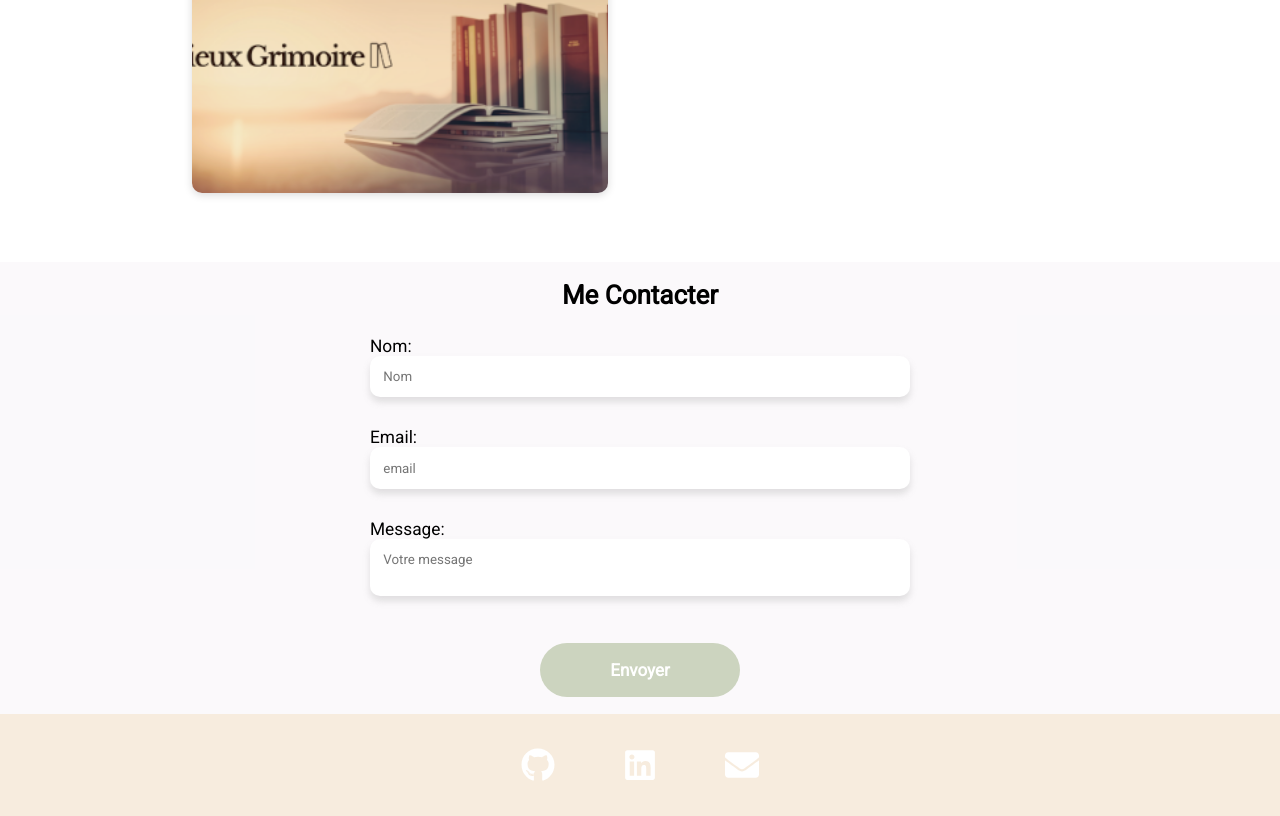
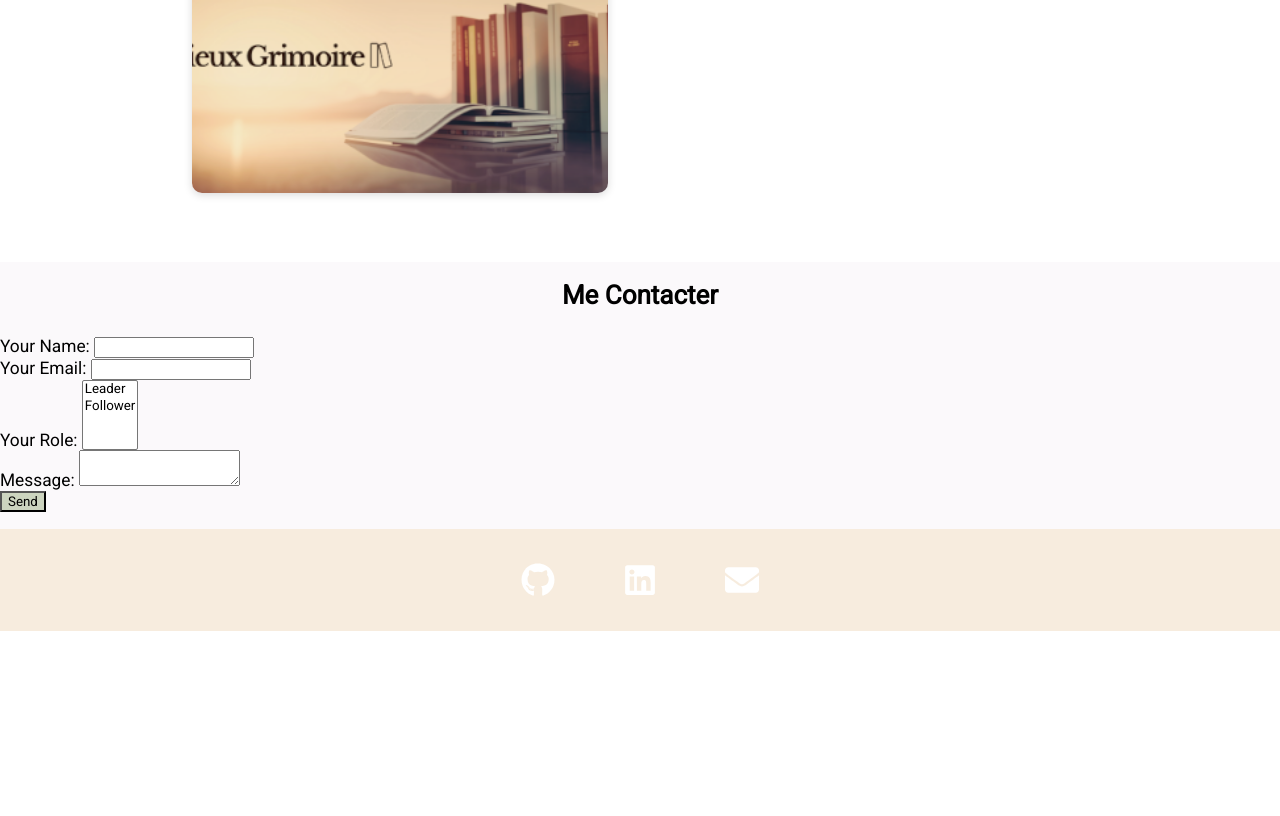
Before and after one commit to TristanMauer/Mon-PortFolio, a React (Create React App) app: page / in a window 1280 px wide. Shown: the part 2988-3804 px from the top of the page. After the commit the page ends 3619 px from the top, so only its background shows below. Built offline with nearby package versions, Linux system fonts and the light colour scheme.

Commit message:
test form contact

```diff
--- a/src/Components/Contacte/Contacte.jsx
+++ b/src/Components/Contacte/Contacte.jsx
@@ -37,45 +37,29 @@
   return (
     <section className="conteneur" id="contacte">
       <h1 className="title-contacte"> Me Contacter</h1>
-      <form  name="contacte" className="form_container"  method="post" data-netlify="true">
-        <input type="hidden" name="form-name" value="contact"/>
-              <label className="form_label">
-                Nom:
-                <input
-                  for="nom"
-                  type="text"
-                  name="nom"
-                  placeholder="Nom"
-                  className="form_input"
-                  required
-                />
-              </label>
-              <br />
-              <label className="form_label">
-                Email:
-                <input
-                  for="email"
-                  type="email"
-                  name="email"
-                  placeholder="email"
-                  className="form_input"
-                  required
-                />
-              </label>
-              <br />
-              <label className="form_label">
-                Message:
-                <textarea
-                  for="message"
-                  name="message"
-                  placeholder="Votre message"
-                  required
-                  className="form_input"
-                />
-              </label>
-              <br />
-              <button type="submit" className="form_button">Envoyer</button>
-            </form>
+      <form name="contact" method="POST" data-netlify="true">
+      <input type="hidden" name="form-name" value="contact"/>
+
+  <p>
+    <label>Your Name: <input type="text" name="name" /></label>
+  </p>
+  <p>
+    <label>Your Email: <input type="email" name="email" /></label>
+  </p>
+  <p>
+    <label>Your Role: <select name="role[]" multiple>
+      <option value="leader">Leader</option>
+      <option value="follower">Follower</option>
+    </select></label>
+  </p>
+  <p>
+    <label>Message: <textarea name="message"></textarea></label>
+  </p>
+  <p>
+    <button type="submit">Send</button>
+  </p>
+</form>
+
     </section>
   );
 }
```
